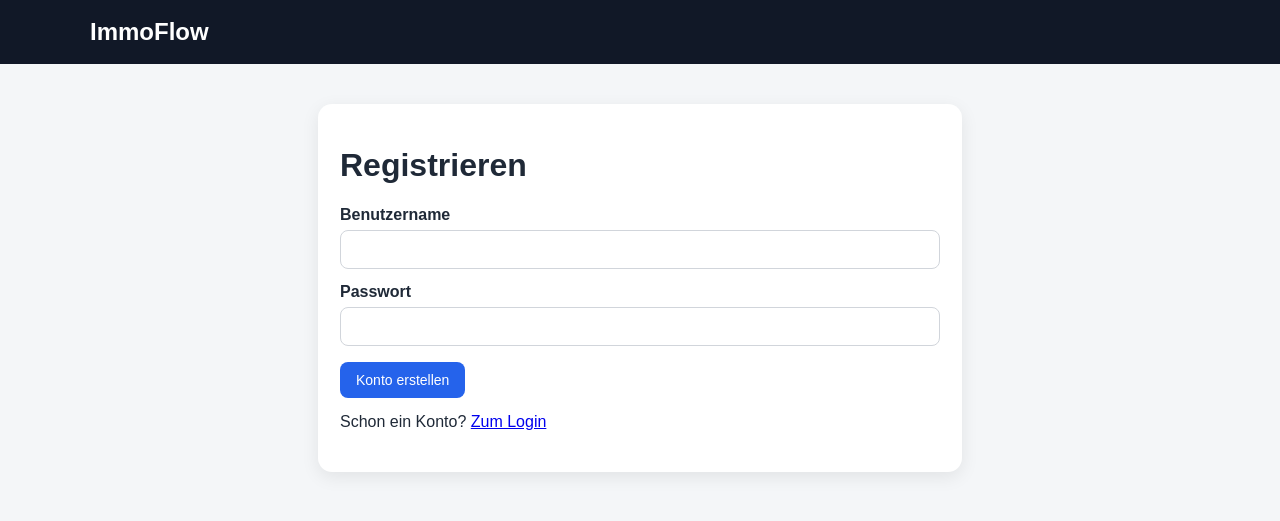
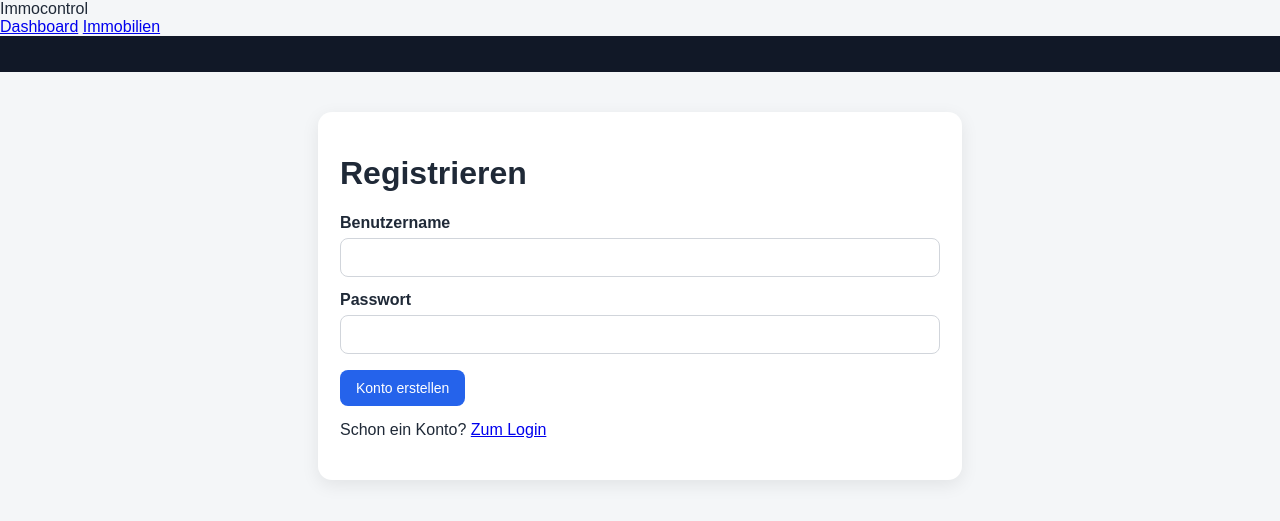
Before and after one commit to usyunus6128-cloud/immoflow, a FastAPI app: page /register in a window 1280 px wide. Shown: the top 521 px of the page. Run offline with FastAPI, Linux system fonts and the light colour scheme.

Commit message:
Rename title and update layout structure

```diff
--- a/app/templates/base.html
+++ b/app/templates/base.html
@@ -3,24 +3,49 @@
 <head>
     <meta charset="UTF-8">
     <meta name="viewport" content="width=device-width, initial-scale=1.0">
-    <title>ImmoFlow</title>
+    <title>Immocontrol</title>
     <link rel="stylesheet" href="/static/style.css">
 </head>
 <body>
+
+<div class="app-layout">
+
+    <!-- Sidebar -->
+    <aside class="sidebar">
+        <div class="sidebar-logo">
+            Immocontrol
+        </div>
+
+        <nav class="sidebar-nav">
+            <a href="/" class="nav-item">Dashboard</a>
+            <a href="/" class="nav-item">Immobilien</a>
+        </nav>
+    </aside>
+
+    <!-- Main -->
+    <div class="main-area">
+
+        <!-- Topbar -->
         <header class="topbar">
-        <div class="container topbar-inner">
-            <a href="/" class="logo">ImmoFlow</a>
+            <div class="topbar-inner">
+                <div></div>
                 {% if user %}
                 <div class="topbar-actions">
-                    <span class="user-badge">Eingeloggt als: {{ user.username }}</span>
+                    <span class="user-badge">{{ user.username }}</span>
                     <a href="/logout" class="button small secondary">Logout</a>
                 </div>
                 {% endif %}
             </div>
         </header>
 
-    <main class="container">
+        <!-- Content -->
+        <main class="content">
             {% block content %}{% endblock %}
         </main>
+
+    </div>
+
+</div>
+
 </body>
 </html>
```
Lines whose indentation alone changed are shown as unchanged.
